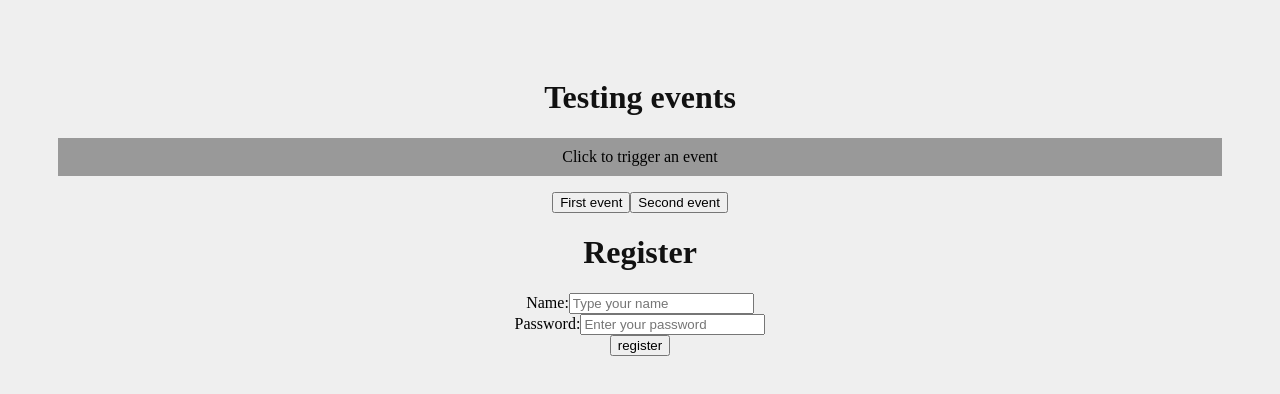
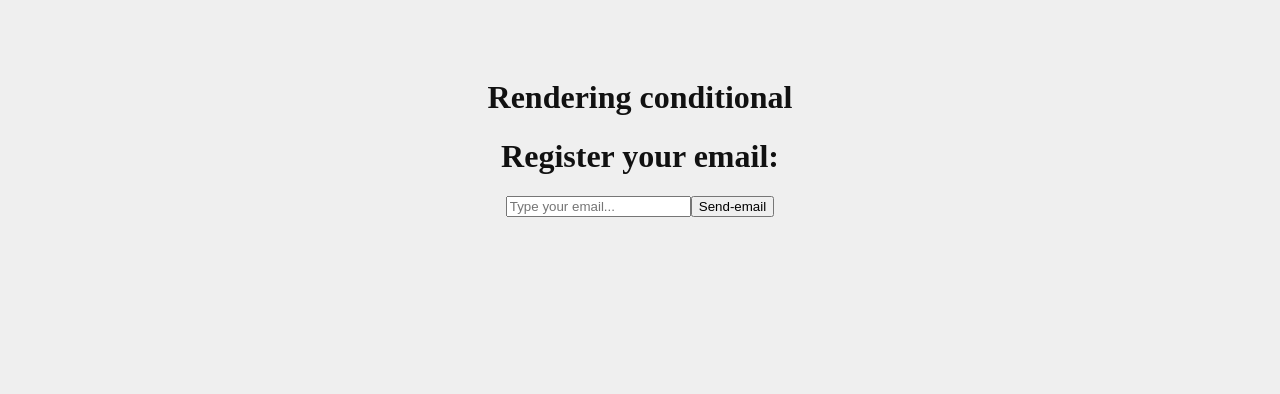
Before and after one commit to Ravelos/My-app, a React (Create React App) app: page / in a window 1280 px wide. Shown: the top 394 px of the page. Built offline with nearby package versions, Linux system fonts and the light colour scheme.

Commit message:
using conditional component

```diff
--- a/src/App.js
+++ b/src/App.js
@@ -1,15 +1,13 @@
 import './App.css';
-import Event from './components/Event';
-import Form from './components/Form';
+import Conditional from './components/Conditional';
 
 function App() {
 
 
   return (
     <div className="App">
-      <h1>Testing events</h1>
-      <Event/>
-      <Form/>
+      <h1>Rendering conditional</h1>
+      <Conditional/>
     </div>
   );
 }
```
